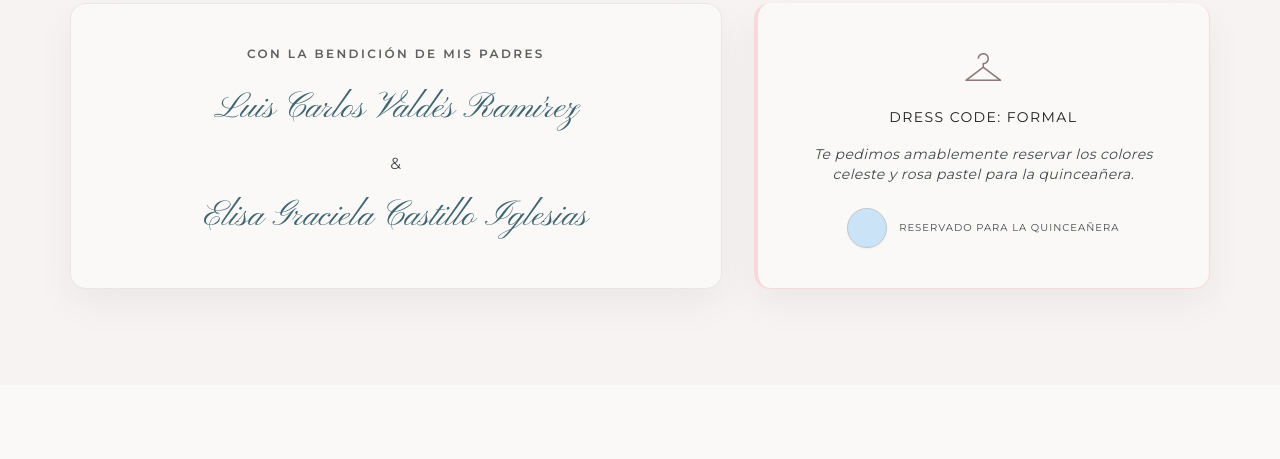
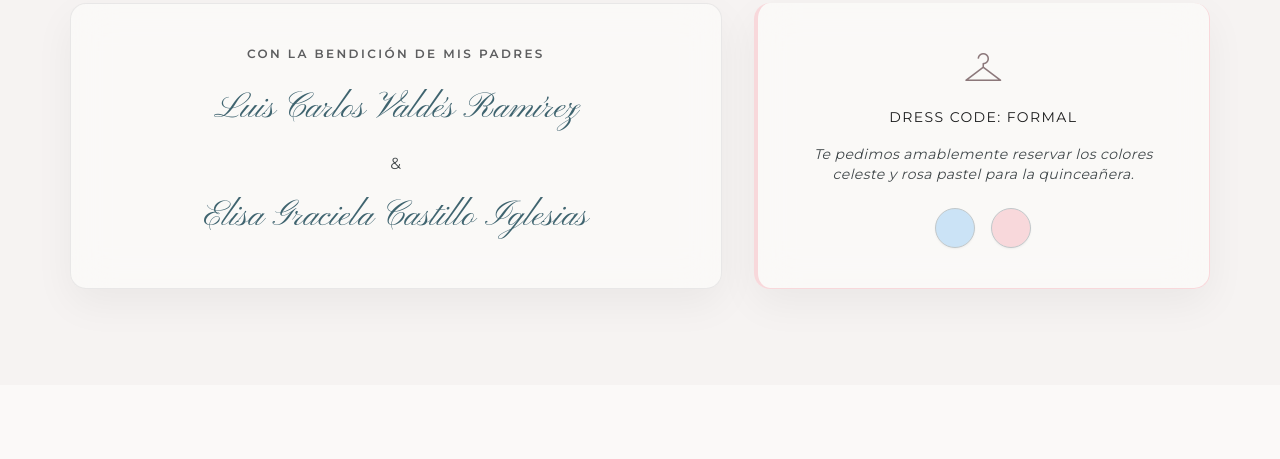
Before and after one commit to JCCJN04/xv-elisa, a website: page index.html in a window 1280 px wide. Shown: the part 4477-4936 px from the top of the page. Drawn offline with nearby package versions, Linux system fonts and the light colour scheme; a script that the page names is missing.

Commit message:
fix: remove label, add rosa pastel swatch to dress code

```diff
--- a/index.html
+++ b/index.html
@@ -331,9 +331,9 @@
                     <p class="font-body-md text-body-md text-on-surface-variant text-sm italic mb-6">
                         Te pedimos amablemente reservar los colores celeste y rosa pastel para la quinceañera.
                     </p>
-                    <div class="flex items-center gap-3">
+                    <div class="flex items-center justify-center gap-4">
                         <div class="w-10 h-10 rounded-full border border-outline-variant shadow-sm" style="background-color: #CBE3F6;"></div>
-                        <span class="font-label-caps text-[10px] text-on-surface-variant tracking-widest">RESERVADO PARA LA QUINCEAÑERA</span>
+                        <div class="w-10 h-10 rounded-full border border-outline-variant shadow-sm" style="background-color: #F8D8DB;"></div>
                     </div>
                 </div>
             </div>
```
